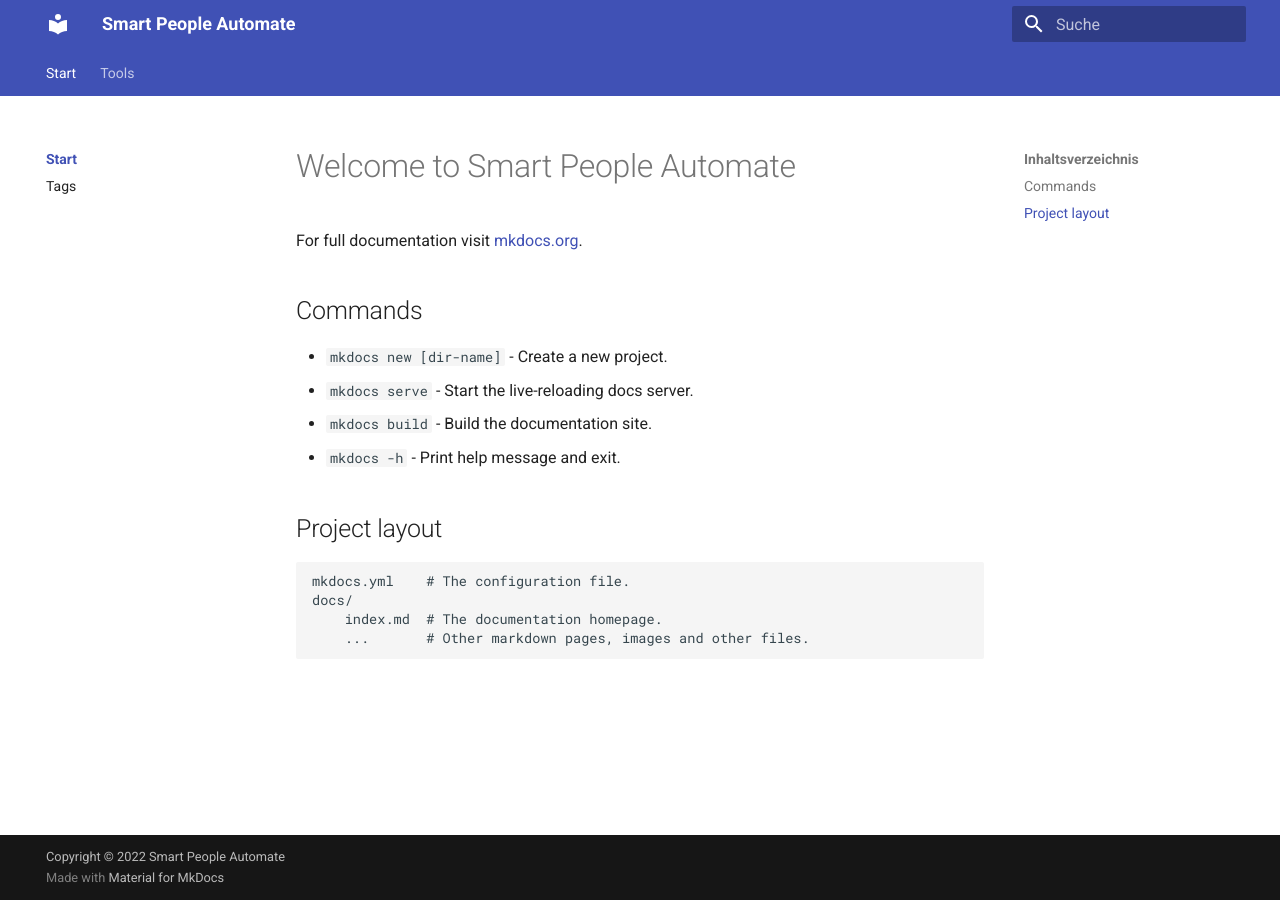
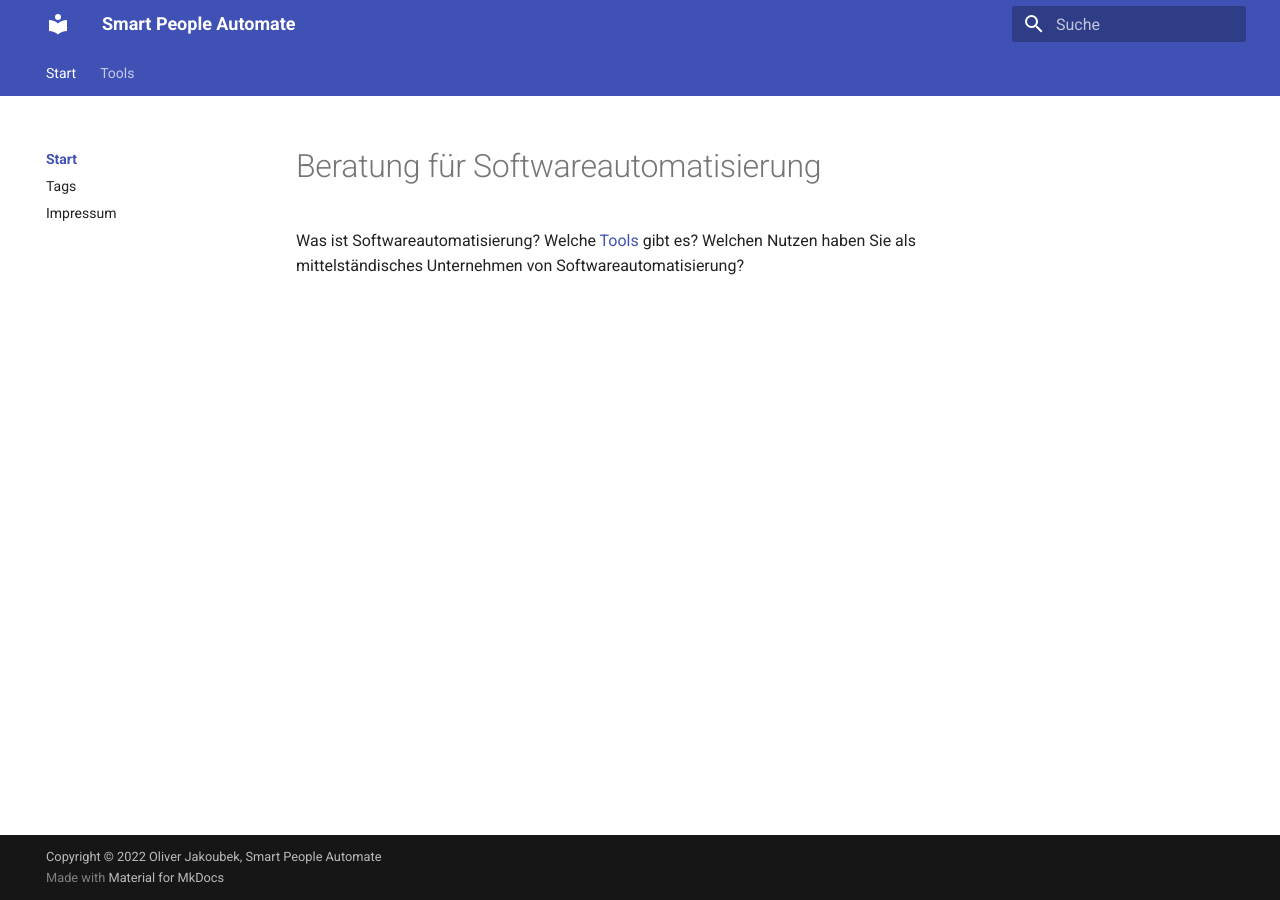
Before and after one commit to jakoubek/smartpeopleautomate, an MkDocs documentation site: the page built from docs/index.md, in a window 1280 px wide. Built offline with MkDocs 1.6.1 and Material for MkDocs 9.7.7, drawn with Linux system fonts in a browser that asks for light colours.

Commit message:
Impressum + Readme

```diff
--- a/docs/index.md
+++ b/docs/index.md
@@ -1,17 +1,3 @@
-# Welcome to Smart People Automate
+# Beratung für Softwareautomatisierung
 
-For full documentation visit [mkdocs.org](https://www.mkdocs.org).
-
-## Commands
-
-* `mkdocs new [dir-name]` - Create a new project.
-* `mkdocs serve` - Start the live-reloading docs server.
-* `mkdocs build` - Build the documentation site.
-* `mkdocs -h` - Print help message and exit.
-
-## Project layout
-
-    mkdocs.yml    # The configuration file.
-    docs/
-        index.md  # The documentation homepage.
-        ...       # Other markdown pages, images and other files.
+Was ist Softwareautomatisierung? Welche [Tools](/tools/) gibt es? Welchen Nutzen haben Sie als mittelständisches Unternehmen von Softwareautomatisierung?
--- a/mkdocs.yml
+++ b/mkdocs.yml
@@ -6,6 +6,7 @@ nav:
   - Start:
     - 'index.md'
     - Tags: tags.md
+    - Impressum: impressum.md
   - Tools:
     - 'tools/index.md'
 
@@ -21,7 +22,7 @@ theme:
     - navigation.top
   highlightjs: true
 
-copyright: Copyright &copy; 2022 <a href="https://www.smartpeopleautomate.de/">Smart People Automate</a>
+copyright: Copyright &copy; 2022 <a href="https://www.smartpeopleautomate.de/">Oliver Jakoubek, Smart People Automate</a>
 
 plugins:
   - tags:
```
Also changed, not shown: README.md (added, +5 -0 lines), docs/impressum.md (added, +8 -0 lines).
